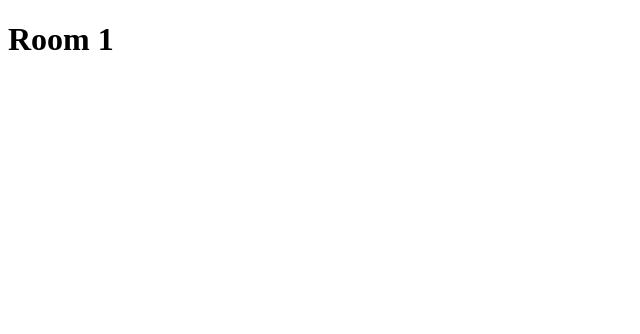
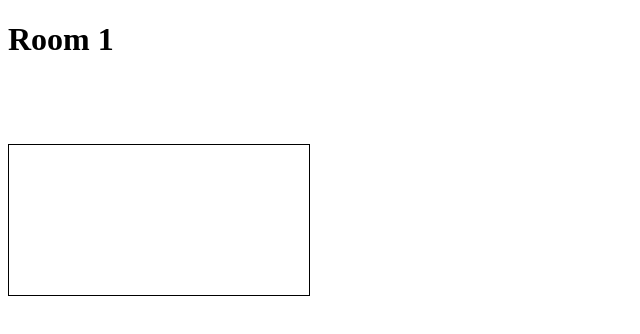
Before and after one commit to toduko/poa, a React (Vite) app in the folder client/: page /room/1 in a window 1280 px wide. Shown: the top 334 px of the page, without its empty margins (0-640 px from the left). Built offline with nearby package versions, Linux system fonts and the light colour scheme.

Commit message:
Added Canvas component

```diff
--- /dev/null
+++ b/client/src/components/Canvas.jsx
@@ -0,0 +1,62 @@
+import { useRef, useEffect, useState } from "react";
+
+const Canvas = ({ width, height }) => {
+  const canvasRef = useRef(null);
+
+  const getCtx = () => {
+    const canvas = canvasRef.current;
+    return canvas.getContext("2d");
+  };
+
+  const [isDrawing, setIsDrawing] = useState(false);
+
+  useEffect(() => {
+    const ctx = getCtx();
+
+    ctx.lineCap = "round";
+    ctx.strokeStyle = "black";
+    ctx.lineWidth = 5;
+  }, []);
+
+  const startDrawing = ({ nativeEvent }) => {
+    const { offsetX, offsetY } = nativeEvent;
+    const ctx = getCtx();
+    console.log(ctx);
+    ctx.beginPath();
+    ctx.moveTo(offsetX, offsetY);
+
+    setIsDrawing(true);
+  };
+
+  const endDrawing = () => {
+    const ctx = getCtx();
+
+    ctx.closePath();
+    setIsDrawing(false);
+  };
+
+  const draw = ({ nativeEvent }) => {
+    if (!isDrawing) {
+      return;
+    }
+    const { offsetX, offsetY } = nativeEvent;
+    const ctx = getCtx();
+
+    ctx.lineTo(offsetX, offsetY);
+    ctx.stroke();
+  };
+
+  return (
+    <canvas
+      width={width}
+      height={height}
+      onMouseDown={startDrawing}
+      onMouseUp={endDrawing}
+      onMouseMove={draw}
+      ref={canvasRef}
+      style={{ border: "1px solid black", margin: "4rem auto" }}
+    />
+  );
+};
+
+export default Canvas;
--- a/client/src/components/Room.jsx
+++ b/client/src/components/Room.jsx
@@ -1,8 +1,14 @@
 import { useParams } from "react-router-dom";
+import Canvas from "./Canvas";
 
 const Room = () => {
   const { roomId } = useParams();
-  return <h1>Room {roomId}</h1>;
+  return (
+    <div className="Room">
+      <h1>Room {roomId}</h1>
+      <Canvas />
+    </div>
+  );
 };
 
 export default Room;
```
